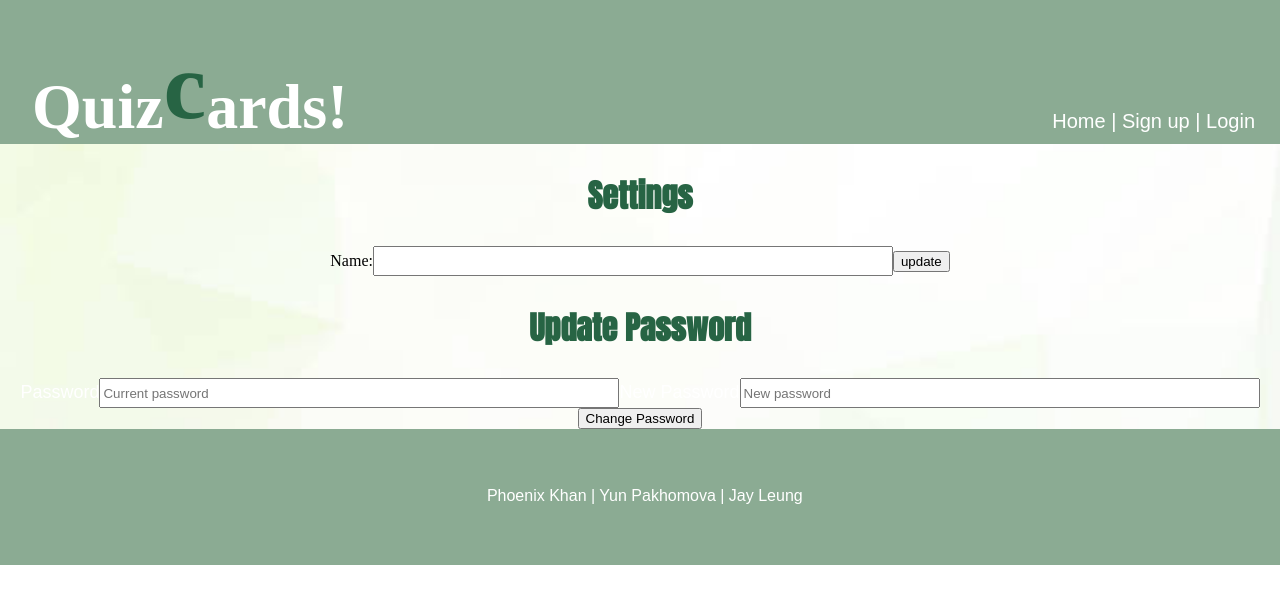
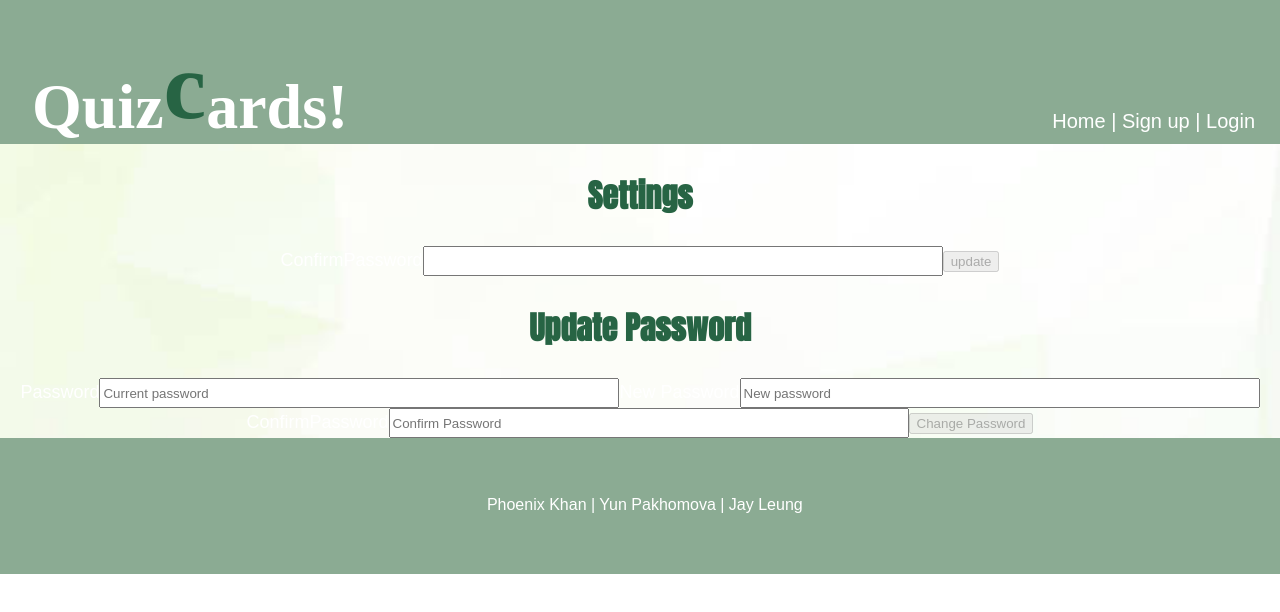
Before and after one commit to yuniapak/quizcards, a React (Create React App) app in the folder client/: page /Settings in a window 1280 px wide. Shown: the top 612 px of the page. Built offline with nearby package versions, Linux system fonts and the light colour scheme; a web font is replaced by a local one.

Commit message:
password update finished

```diff
--- a/client/src/components/updatePassword.jsx
+++ b/client/src/components/updatePassword.jsx
@@ -1,7 +1,7 @@
 import axios from 'axios'
 import { useState } from 'react'
 const UpdatePassword = ({user}) => {
-const [passwordForm, setPasswordForm] = useState({password:'', newPassword: ''})
+const [passwordForm, setPasswordForm] = useState({password:'', newPassword: '', confirmPassword: ''})
 
 const updatePassword = async(form) =>{
    try{
@@ -19,7 +19,11 @@ const handleChange = (event) => {
 
   const handleSubmit = async (e) => {
     e.preventDefault()
-    updatePassword(passwordForm)
+    updatePassword({password: passwordForm.password,
+    newPassword: passwordForm.newPassword})
+    setPasswordForm({password:'', newPassword: '', confirmPassword: ''
+
+    })
     //console.log(newName)
   }
 
@@ -47,7 +51,19 @@ const handleChange = (event) => {
           onChange={handleChange}
           required
         ></input>
-        <button type="submit">Change Password</button>
+        <label htmlFor="password">ConfirmPassword</label>
+        <input
+          name="confirmPassword"
+          type="password"
+          placeholder='Confirm Password'
+          value={passwordForm.confirmPassword}
+          contentEditable="true"
+          onChange={handleChange}
+          required
+        ></input>
+        <button type="submit" disabled= { !passwordForm.password ||
+              (!passwordForm.newPassword &&
+                passwordForm.confirmPassword === passwordForm.newPassword)}>Change Password</button>
       </form>
     </div>
 }
--- a/client/src/pages/settings.js
+++ b/client/src/pages/settings.js
@@ -31,7 +31,7 @@ const Settings = ({ user, userName }) => {
     <div>
       <h2>Settings</h2>
       <form onSubmit={handleSubmit}>
-        Name:
+        <label htmlFor="password">ConfirmPassword</label>
         <input
           name="name"
           type="text"
@@ -40,7 +40,9 @@ const Settings = ({ user, userName }) => {
           contentEditable="true"
           onChange={handleChange}
         ></input>
-        <button type="submit">update</button>
+        <button type="submit" disabled={!newName.name}>
+          update
+        </button>
       </form>
       <UpdatePassword user={user} />
     </div>
```
